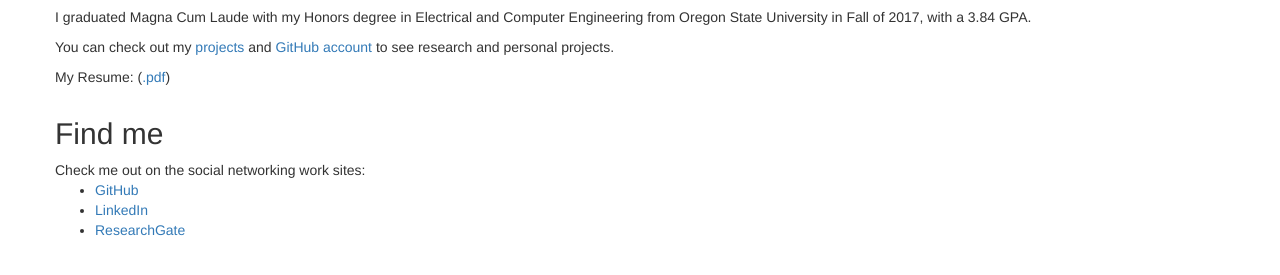
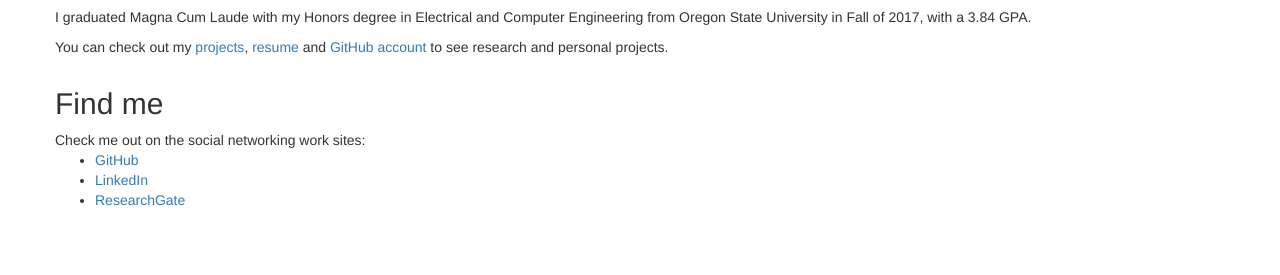
Before and after one commit to curbsy/ResumeWebsite, a plain HTML site: page index.html in a window 1280 px wide. Shown: the part 473-748 px from the top of the page. Drawn offline with Linux system fonts and the light colour scheme.

Commit message:
Reorganize information

```diff
--- a/index.html
+++ b/index.html
@@ -76,9 +76,8 @@
 					<h2> Education and Experience</h2>
 					<p>I graduated Magna Cum Laude with my Honors degree in Electrical and Computer Engineering from Oregon State University in Fall of 2017, with a 3.84 GPA.</p>
 
-                    <p>You can check out my <a href="./projects.html">projects</a> and <a href="https://github.com/curbsy">GitHub account</a> to see research and personal projects.</p>
+                    <p>You can check out my <a href="./projects.html">projects</a>, <a href="./Makenzie_Brian_Resume.pdf" target="_blank">resume</a> and <a href="https://github.com/curbsy">GitHub account</a> to see research and personal projects.</p>
 
-					<p>My Resume: (<a href="./Makenzie_Brian_Resume.pdf" target="_blank">.pdf</a>)</p>
 				</div>
 			</div>
 			<div class="row">
```
